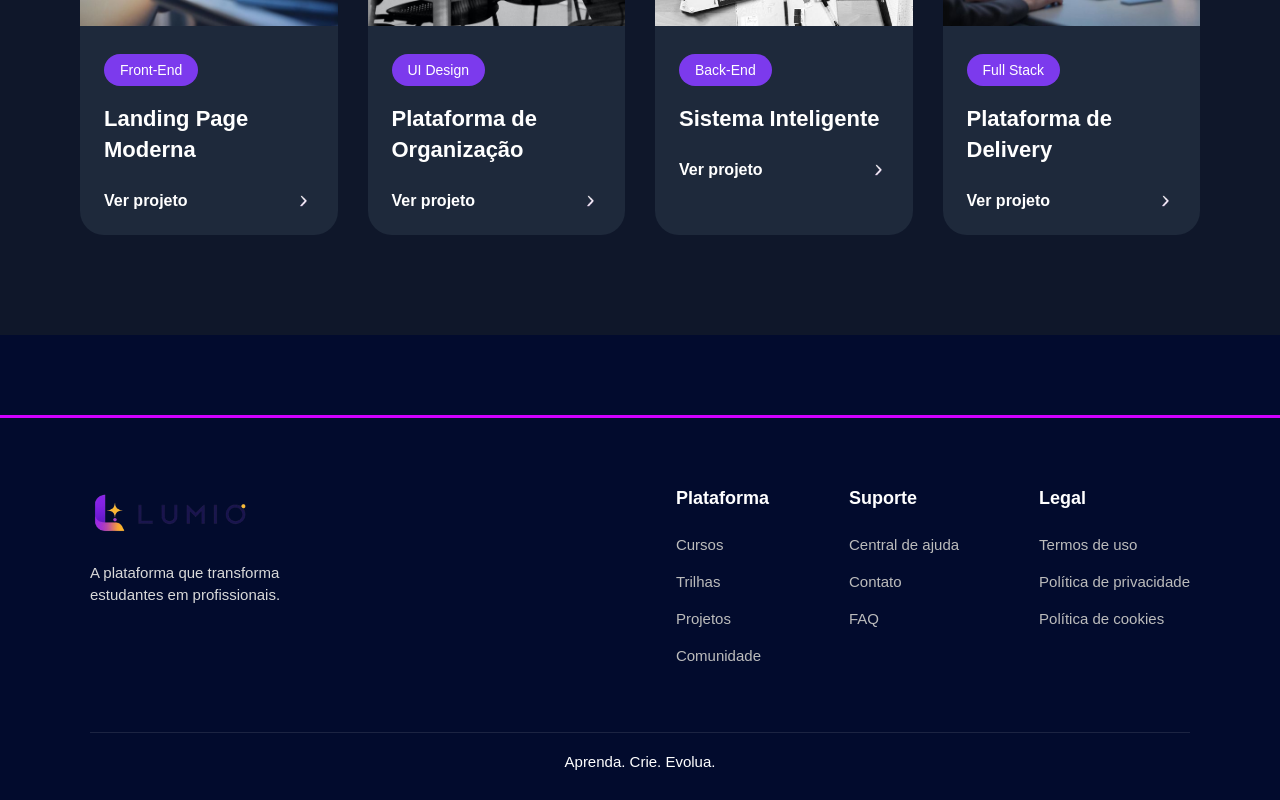
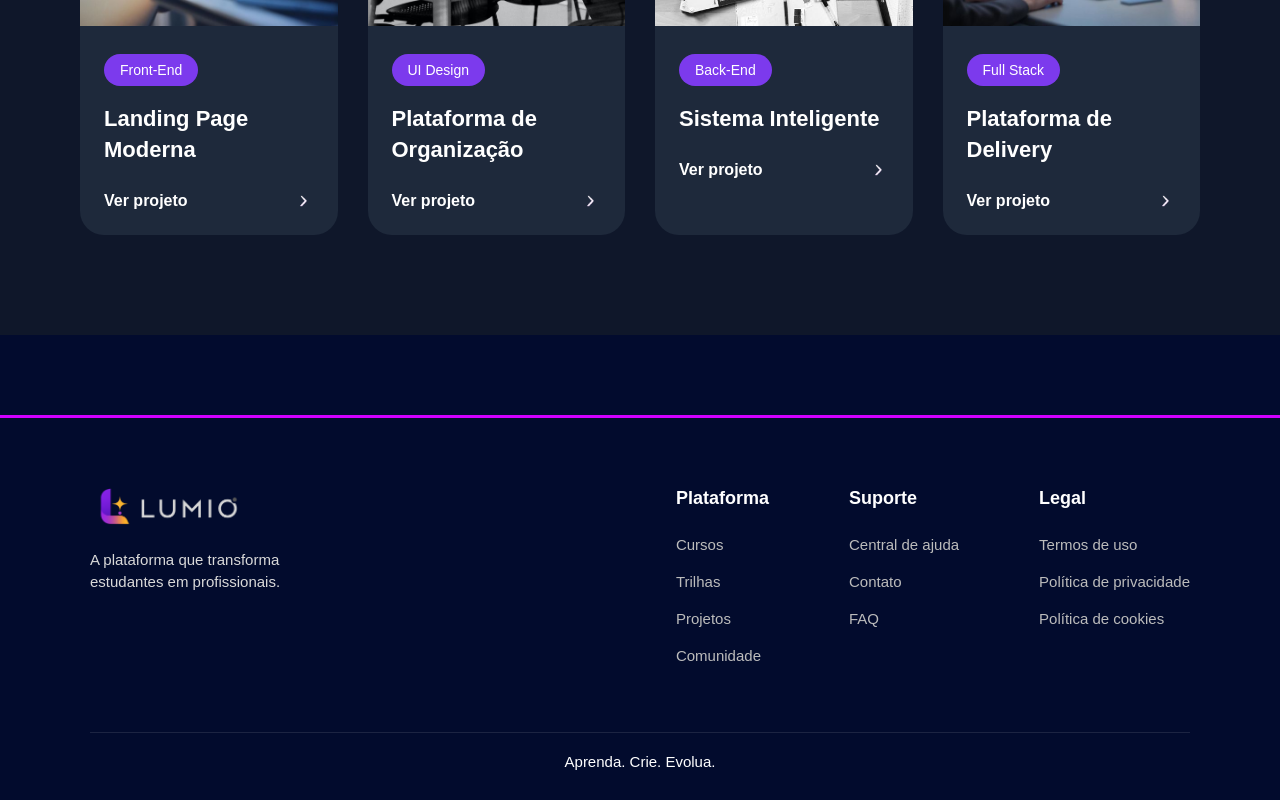
Before and after one commit to yohana0958/Lumio, a Next.js app: page / in a window 1280 px wide. Shown: the part 5080-5880 px from the top of the page. Built offline with nearby package versions, Linux system fonts and the light colour scheme.

Commit message:
izabele:login, cadastro, trilhas, progresso e componentes

```diff
--- a/app/page.tsx
+++ b/app/page.tsx
@@ -754,6 +754,9 @@ export default function Home() {
 
            </section>
 
+      {/*CONTATOS IZABELE*/}
+
+
       {/* FOOTER BEATRIZ */}
       <footer className="bea-footer">
 
@@ -762,7 +765,7 @@ export default function Home() {
           <div className="bea-footer-logo">
 
             <img
-              src="/logolumio.png"
+              src="/logoClara.png"
               alt="Lumio"
               className="bea-footer-img"
             />
```
Also changed, not shown: public/logoClara.png (added).
